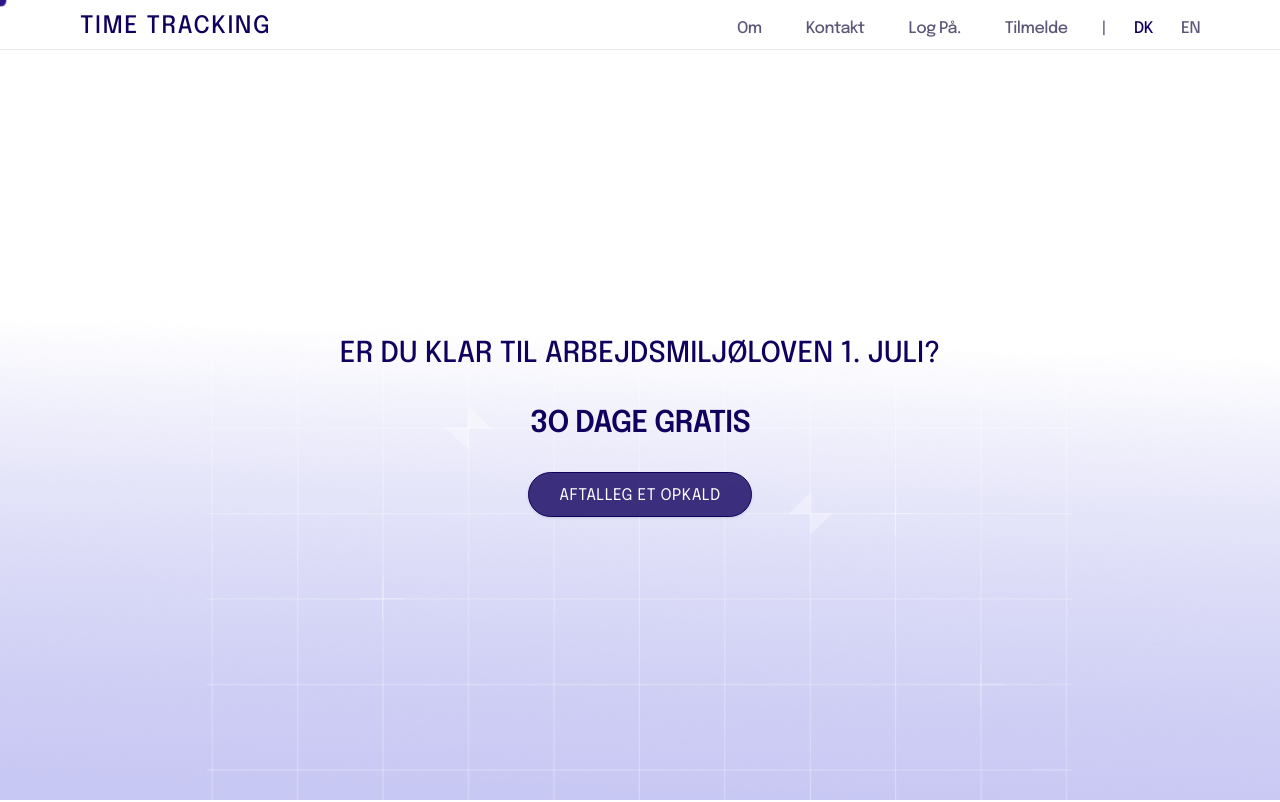
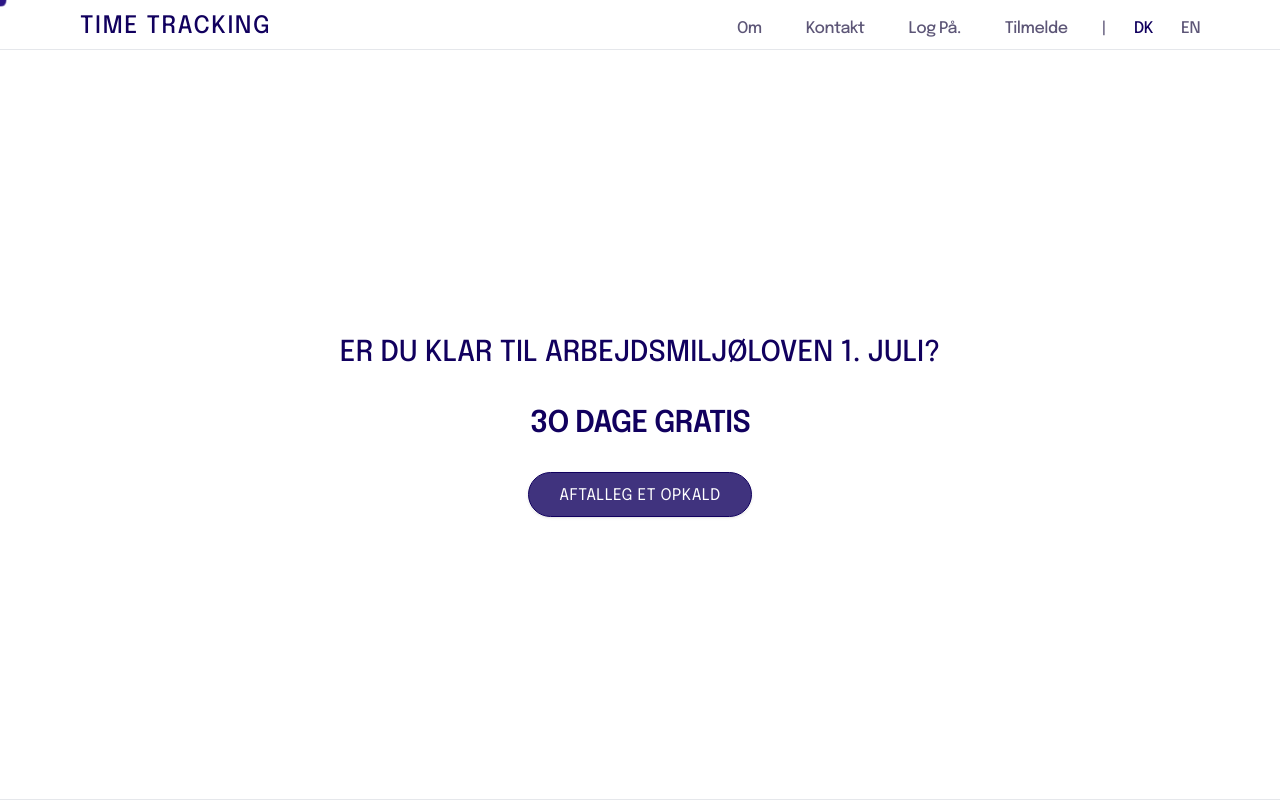
Before and after one commit to asadmumtaz92/time-tracking, a Next.js app: page /dk in a window 1280 px wide. Shown: the top 802 px of the page. Built offline with nearby package versions, Linux system fonts and the light colour scheme.

Commit message:
This commit for update animation & spaces for Hero Section...

```diff
--- a/src/components/home-page/hero-section/page.tsx
+++ b/src/components/home-page/hero-section/page.tsx
@@ -10,16 +10,16 @@ const HeroSection = () => {
 
 
     return (
-        <div className={`flex flex-col justify-center items-center gap-y-[30px] min-h-[calc(100vh-50px)] bg-[url('/bg/hero.png')] bg-cover bg-no-repeat bg-bottom px-[20px] md:px-[50px] xl:px-[80px]`}>
+        <div className={`flex flex-col justify-center items-center gap-y-[30px] min-h-[calc(100vh-50px)] border-b cbg-[url('/bg/hero.png')] bg-cover bg-no-repeat bg-bottom px-[20px] md:px-[50px] xl:px-[80px]`}>
             <h2 data-aos="fade-down" className="!font-epilogue !font-[500] text-primary [font-size:_clamp(1rem,1rem+1vw,3rem)] text-center w-[80vw] md:w-[70vw] lg:w-[60vw] xl:w-[50vw]">
                 {t('hs_title')}
             </h2>
 
-            <h2 data-aos="fade-up" className="!font-epilogue text-primary text-3xl !font-[600] tracking-tight">
+            <h2 data-aos="fade-up" data-aos-duration="1700" className="!font-epilogue text-primary text-3xl !font-[600] tracking-tight">
                 {t('hs_day')}
             </h2>
 
-            <Link href={'/contact'} data-aos="fade-up" data-aos-duration="1500" className="!font-epilogue !font-[400] text-white text-[1rem] leading-[1rem] tracking-[0.5px] bg-primary/[0.8] hover:bg-primary pb-[12px] pt-[15px] px-[30px] border-[1px] border-primary shadow rounded-[30px]">
+            <Link href={'/contact'} data-aos="fade-up" data-aos-duration="2500" className="!font-epilogue !font-[400] text-white text-[1rem] leading-[1rem] tracking-[0.5px] bg-primary/[0.8] hover:bg-primary pb-[12px] pt-[15px] px-[30px] border-[1px] border-primary shadow rounded-[30px]">
                 {t('hs_sche')}
             </Link>
         </div>
```
